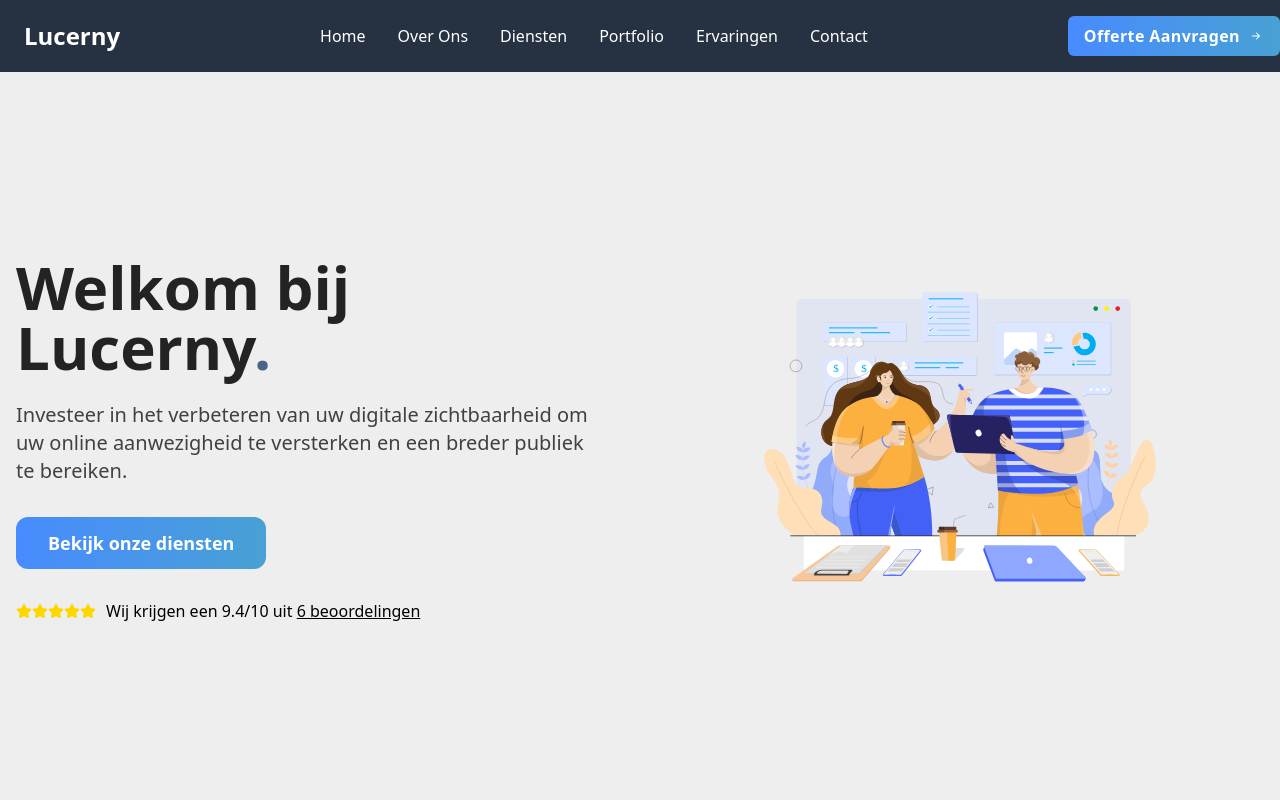
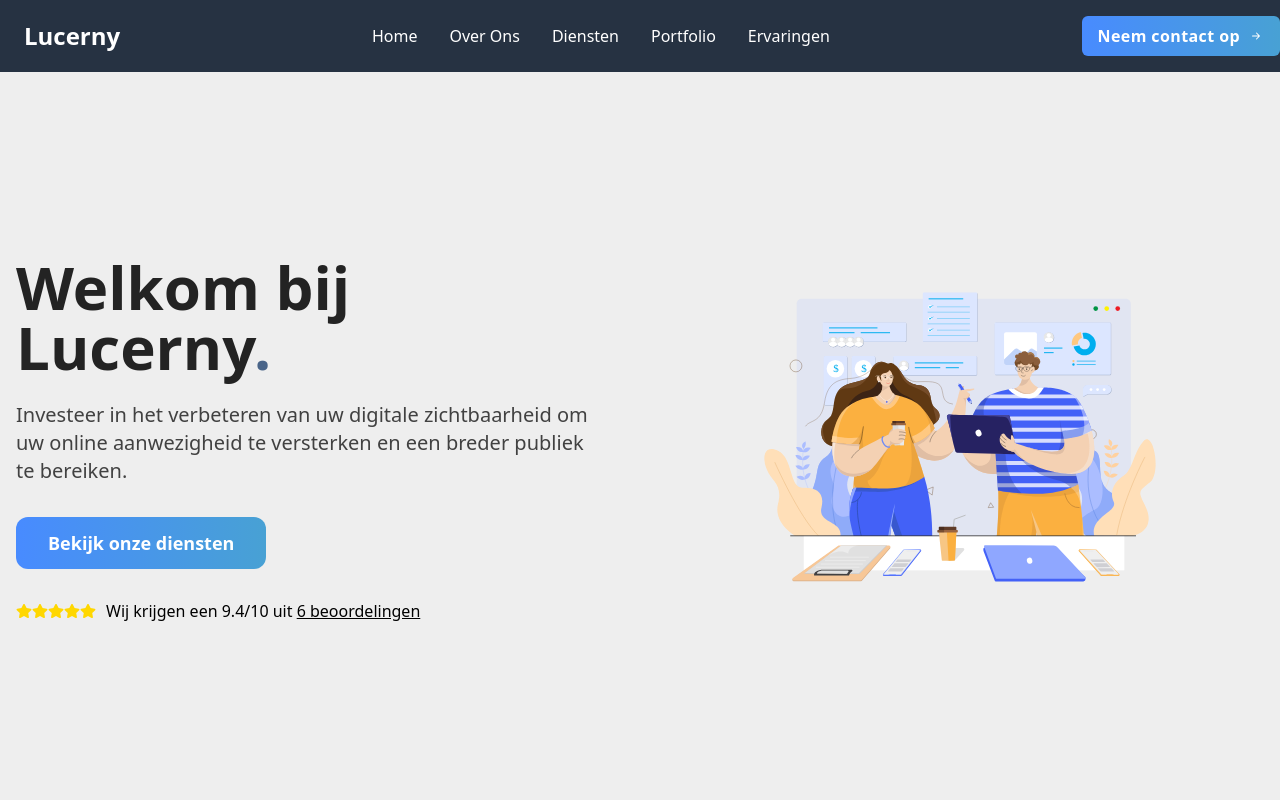
Before and after one commit to AlexLamper/Lucerny, a Next.js app: page / in a window 1280 px wide. Shown: the top 800 px of the page. Built offline with nearby package versions, Linux system fonts and the light colour scheme.

Commit message:
Removed Offerte Page + Navbar Contact

```diff
--- a/components/Navbar.tsx
+++ b/components/Navbar.tsx
@@ -18,13 +18,12 @@ const Navbar = () => {
           <li className={styles.link}><Link href="/diensten" className="text-white hover:text-gray-300">Diensten</Link></li>
           <li className={styles.link}><Link href="/portfolio" className="text-white hover:text-gray-300">Portfolio</Link></li>
           <li className={styles.link}><Link href="/ervaringen" className="text-white hover:text-gray-300">Ervaringen</Link></li>
-          <li className={styles.link}><Link href="/contact" className="text-white hover:text-gray-300">Contact</Link></li>
         </ul>
         </div>
 
-        <Link href="/offerte-aanvragen">
+        <Link href="/contact">
         <button className={styles.button}>
-          <span>Offerte Aanvragen</span>
+          <span>Neem contact op</span>
           <span className={styles.icon}><BsArrowRightShort /></span>
         </button>
         </Link>
```
Also changed, not shown: components/Offerte/OffertePage.tsx (renamed from app/offerte-aanvragen/page.tsx).
